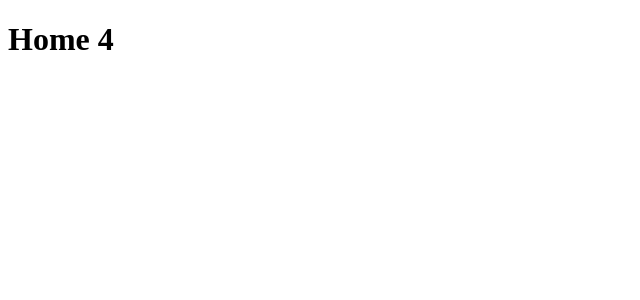
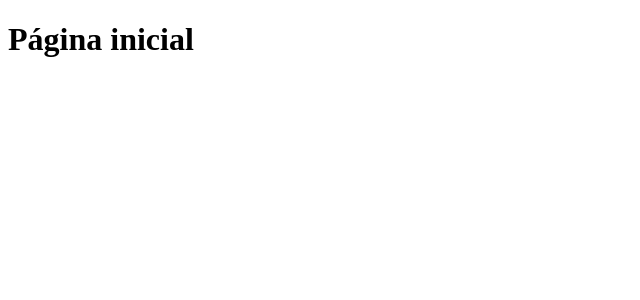
Before and after one commit to Gabrielbzl001/mypage, a Next.js app: page / in a window 1280 px wide. Shown: the top 300 px of the page, without its empty margins (0-640 px from the left). Built offline with nearby package versions, Linux system fonts and the light colour scheme.

Commit message:
Página com novo título

```diff
--- a/pages/index.js
+++ b/pages/index.js
@@ -3,7 +3,7 @@ import {useState} from 'react';
 function Home(){
     return (
     <div>
-        <h1>Home 4</h1>
+        <h1>Página inicial</h1>
     </div>
 
     )
```
